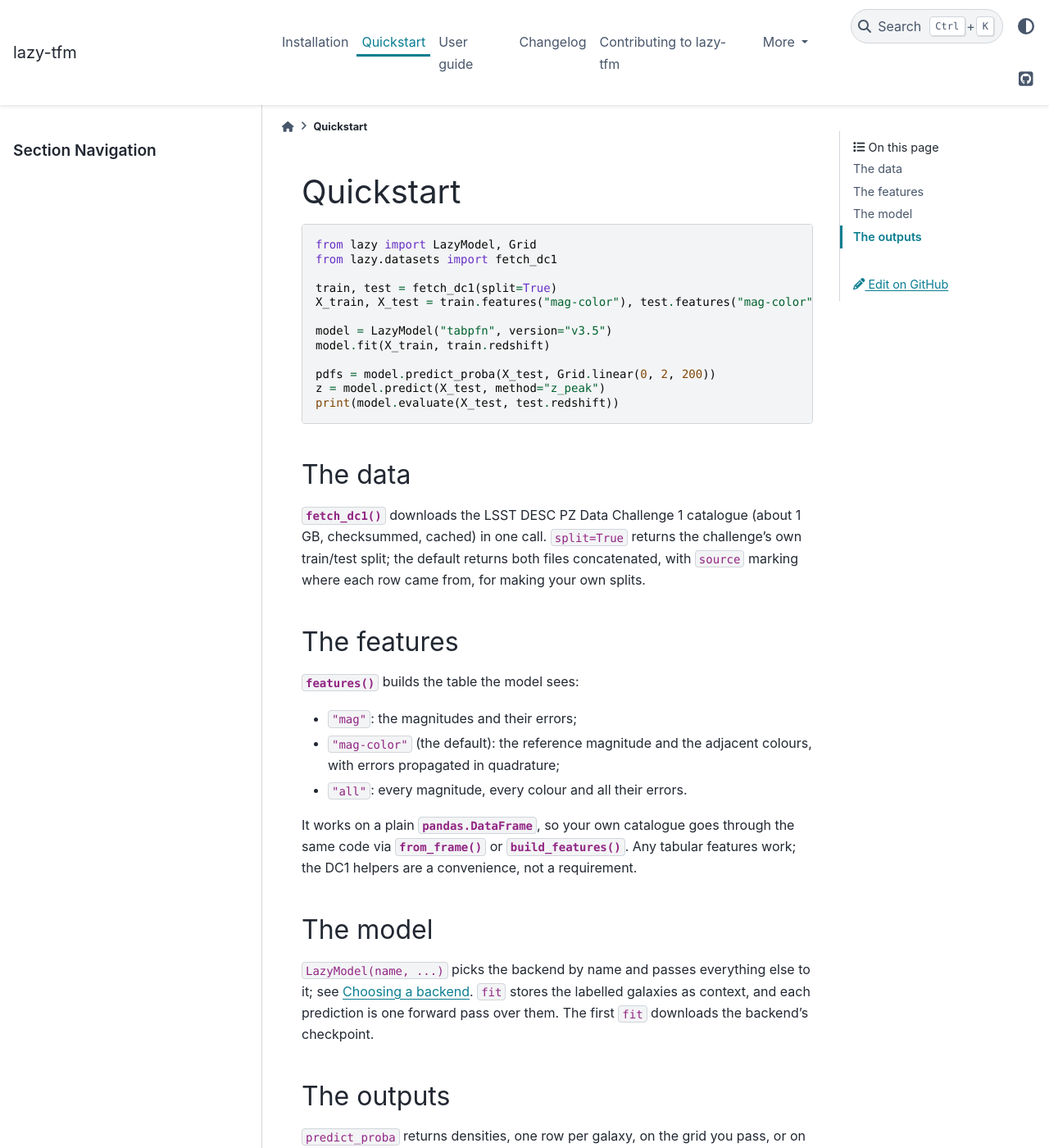
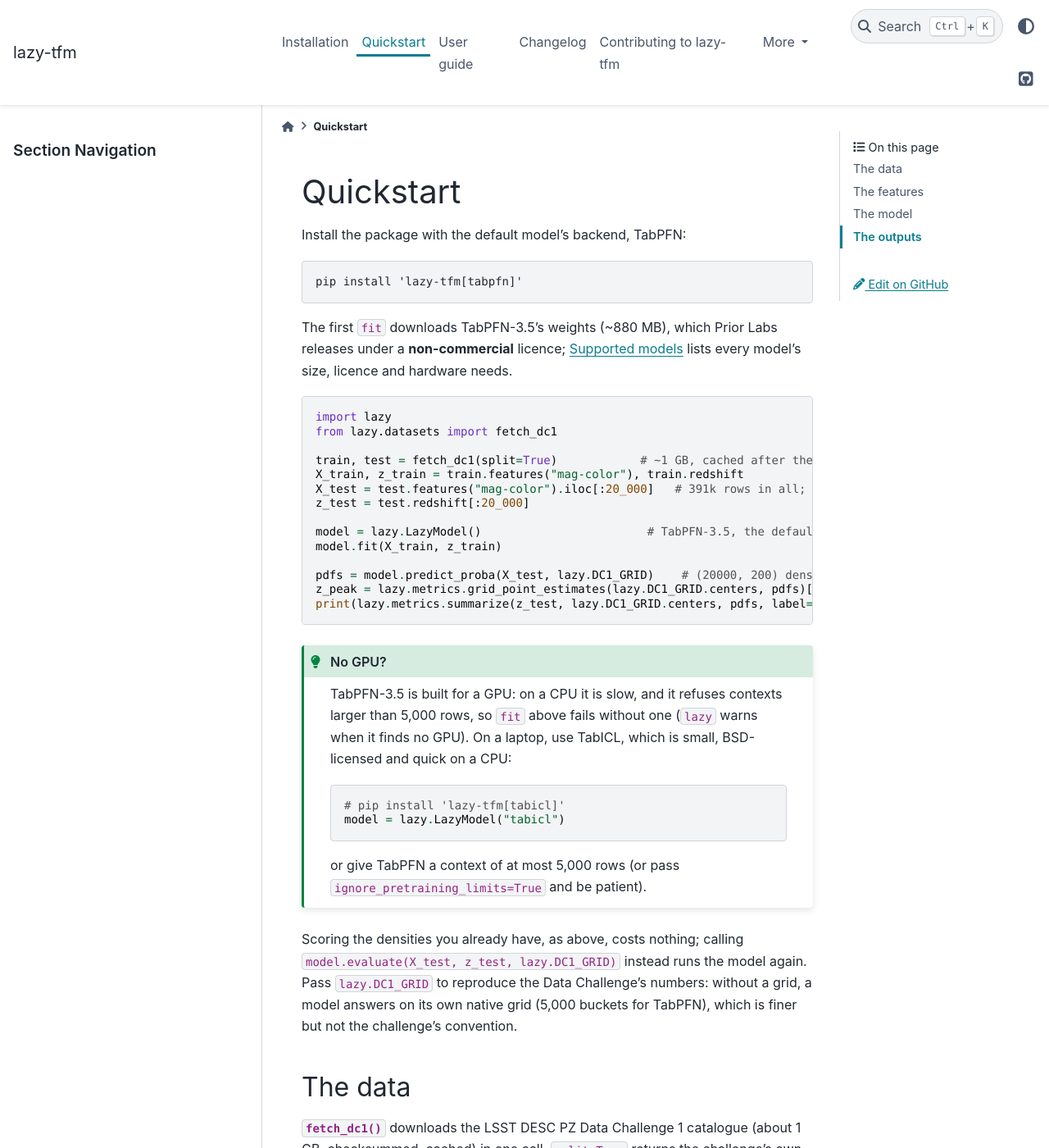
Before and after one commit to biprateep/lazy-tfm, a Sphinx documentation site: the page built from docs/quickstart.md, in a window 1280 px wide and 1400 px high. Shown: the whole window at 82% size. Built offline with Sphinx 7.4.7 and the PyData theme 0.15.4, drawn with Linux system fonts in a browser that asks for light colours; pages that are not in the unit, such as notebooks, are missing from menus; some of the changed text lies outside the part shown.

Commit message:
Make the quickstart and install instructions work for beta testers
The quickstart installs its backend, warns about the default model's
licence and download, predicts 20,000 test rows rather than 391k, scores
the densities it already has on DC1_GRID, and says what to do without a
GPU. The TabFM repository build is installed with --force-reinstall (pip
otherwise keeps the same-numbered release) at the pinned commit; the qp
extra is listed; LimiX's namespace and Linux-only caveats are stated;
weights are fetched at fit; the README's provenance example is v2.5's.

Co-Authored-By: Claude Opus 5.5 <noreply@anthropic.com>

`````diff
--- a/docs/quickstart.md
+++ b/docs/quickstart.md
@@ -1,19 +1,53 @@
 # Quickstart
 
+Install the package with the default model's backend, TabPFN:
+
+```console
+pip install 'lazy-tfm[tabpfn]'
+```
+
+The first `fit` downloads TabPFN-3.5's weights (~880 MB), which Prior Labs
+releases under a **non-commercial** licence; {doc}`guide/models` lists every
+model's size, licence and hardware needs.
+
 ```python
-from lazy import LazyModel, Grid
+import lazy
 from lazy.datasets import fetch_dc1
 
-train, test = fetch_dc1(split=True)
-X_train, X_test = train.features("mag-color"), test.features("mag-color")
+train, test = fetch_dc1(split=True)            # ~1 GB, cached after the first call
+X_train, z_train = train.features("mag-color"), train.redshift
+X_test = test.features("mag-color").iloc[:20_000]   # 391k rows in all; start small
+z_test = test.redshift[:20_000]
 
-model = LazyModel("tabpfn", version="v3.5")
-model.fit(X_train, train.redshift)
+model = lazy.LazyModel()                        # TabPFN-3.5, the default
+model.fit(X_train, z_train)
 
-pdfs = model.predict_proba(X_test, Grid.linear(0, 2, 200))
-z = model.predict(X_test, method="z_peak")
-print(model.evaluate(X_test, test.redshift))
+pdfs = model.predict_proba(X_test, lazy.DC1_GRID)    # (20000, 200) densities
+z_peak = lazy.metrics.grid_point_estimates(lazy.DC1_GRID.centers, pdfs)["z_peak"]
+print(lazy.metrics.summarize(z_test, lazy.DC1_GRID.centers, pdfs, label="TabPFN-3.5"))
 ```
+
+````{admonition} No GPU?
+:class: tip
+TabPFN-3.5 is built for a GPU: on a CPU it is slow, and it refuses contexts
+larger than 5,000 rows, so `fit` above fails without one (`lazy` warns when
+it finds no GPU). On a laptop, use TabICL, which is small, BSD-licensed and
+quick on a CPU:
+
+```python
+# pip install 'lazy-tfm[tabicl]'
+model = lazy.LazyModel("tabicl")
+```
+
+or give TabPFN a context of at most 5,000 rows (or pass
+`ignore_pretraining_limits=True` and be patient).
+````
+
+Scoring the densities you already have, as above, costs nothing; calling
+`model.evaluate(X_test, z_test, lazy.DC1_GRID)` instead runs the model again.
+Pass `lazy.DC1_GRID` to reproduce the Data Challenge's numbers: without a
+grid, a model answers on its own native grid (5,000 buckets for TabPFN), which
+is finer but not the challenge's convention.
 
 ## The data
 
@@ -39,10 +73,11 @@ DC1 helpers are a convenience, not a requirement.
 
 ## The model
 
-`LazyModel(name, ...)` picks the backend by name and passes everything else to
-it; see {doc}`guide/backends`. `fit` stores the labelled galaxies as context,
-and each prediction is one forward pass over them. The first `fit` downloads
-the backend's checkpoint.
+`LazyModel(name, ...)` picks the backend by name (TabPFN-3.5 when no name is
+given) and passes everything else to it; see {doc}`guide/models` for choosing
+one and {doc}`guide/backends` for the parameters they share. `fit` stores the
+labelled rows as context, and each prediction is one forward pass over them.
+The first `fit` downloads the backend's checkpoint.
 
 ## The outputs
 
`````
Also changed, not shown: CONTRIBUTING.md (+3 -3 lines), README.md (+28 -13 lines), docs/index.md (+5 -5 lines), docs/installation.md (+17 -8 lines).
